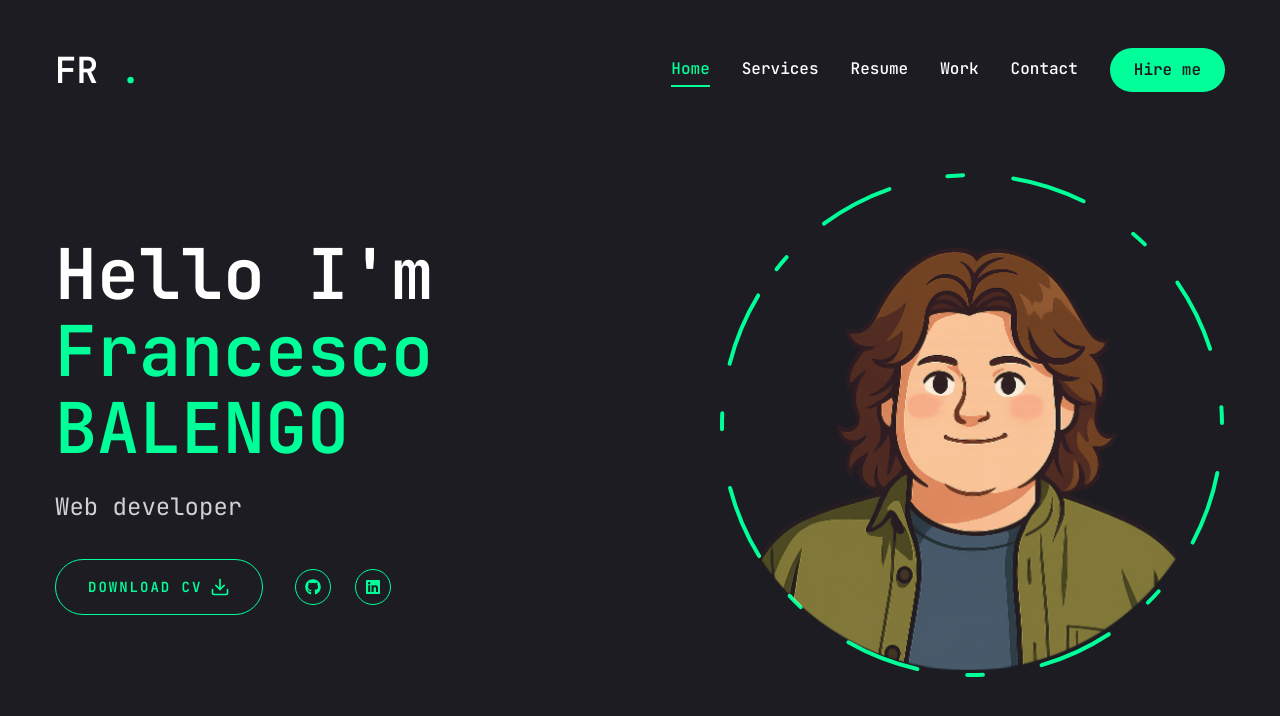
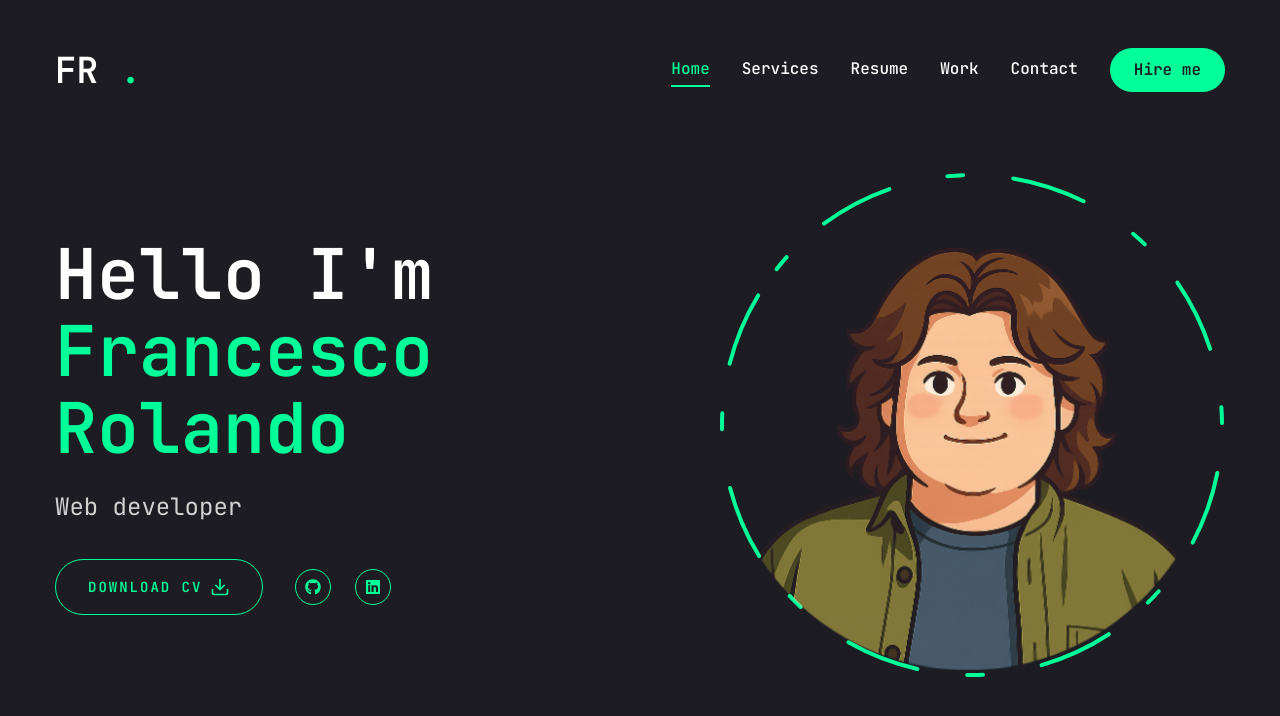
Before and after one commit to francescorolando/portfolio-nextjs, a Next.js app: page / in a window 1280 px wide. Shown: the top 716 px of the page. Built offline with nearby package versions, Linux system fonts and the light colour scheme.

Commit message:
Fourth commit

```diff
--- a/app/page.jsx
+++ b/app/page.jsx
@@ -16,7 +16,7 @@ const Home = () => {
                         {/* <span className="text-xl">Web Developer</span> */}
                         <h1 className="h1 mb-6">
                             Hello I'm <br />
-                            <span className="text-accent">Francesco BALENGO</span>
+                            <span className="text-accent">Francesco Rolando</span>
                         </h1>
                         <p className="text-2xl mb-9 text-white/80">Web developer</p>
                         {/* <p className="max-w-[500px] mb-9 text-white/80">
```
